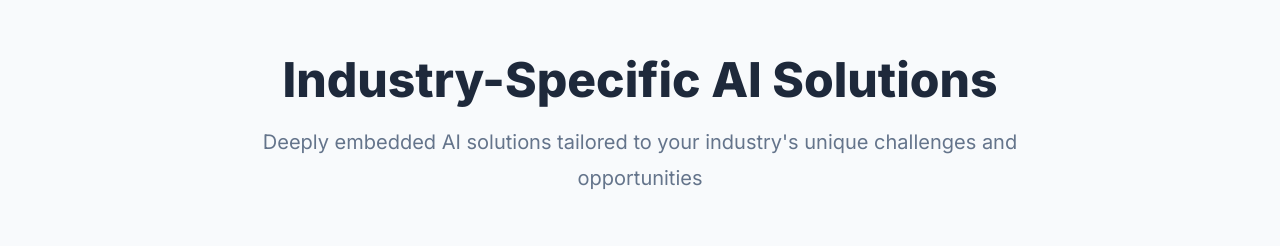
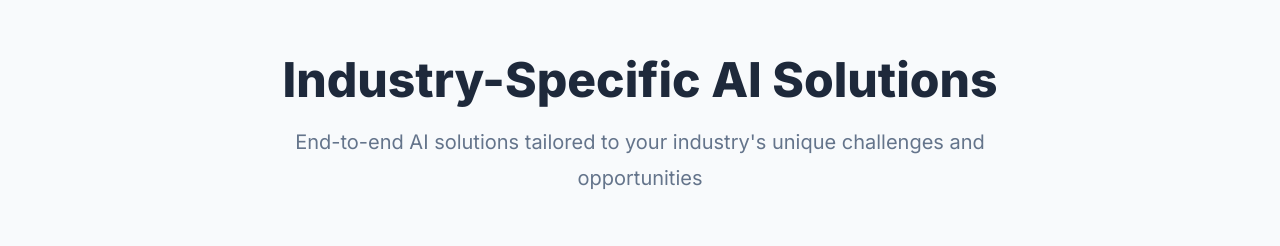
Before and after one commit to Gbhan123/VerticalSenseAI-website, a plain HTML site: page index.html in a window 1280 px wide. Shown: the part 1860-2106 px from the top of the page. Drawn offline with Linux system fonts and the light colour scheme.

Commit message:
Update index.html

```diff
--- a/index.html
+++ b/index.html
@@ -161,7 +161,7 @@
             <div class="section-header">
                 <h2 class="section-title">Industry-Specific AI Solutions</h2>
                 <p class="section-description">
-                    Deeply embedded AI solutions tailored to your industry's unique challenges and opportunities
+                    End-to-end AI solutions tailored to your industry's unique challenges and opportunities
                 </p>
             </div>
             <div class="solutions-grid">
```
